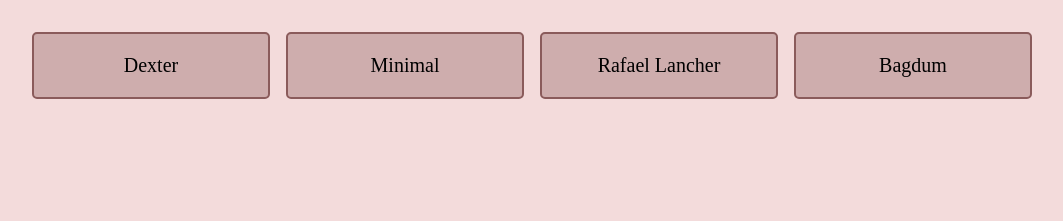
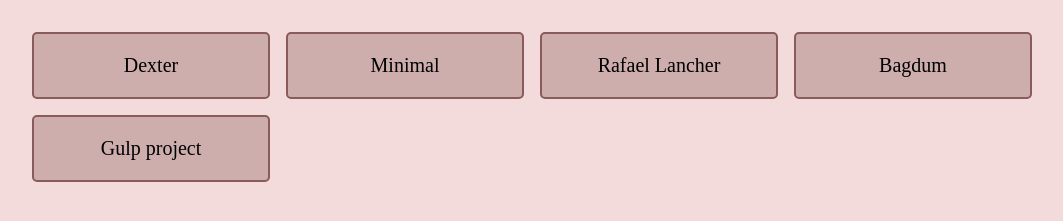
Before and after one commit to Vira-V/portfolio-vilchynska.github.io, a plain HTML site: page index.html in a window 1280 px wide. Shown: the part 657-878 px from the top of the page, without its empty margins (108-1171 px from the left). Before the commit the page ends 808 px from the top, so only its background shows below. Drawn offline with Linux system fonts and the light colour scheme.

Commit message:
Update index.html

```diff
--- a/index.html
+++ b/index.html
@@ -135,6 +135,11 @@ a:hover{
             <a href="Badgum/index.html" target="_blank">Bagdum</a>
         </div>
       </div>
+        <div class="column">
+        <div class="content">
+            <a href="#" target="_blank">Gulp project</a>
+        </div>
+      </div>
     </div>
 
     </section>
```
